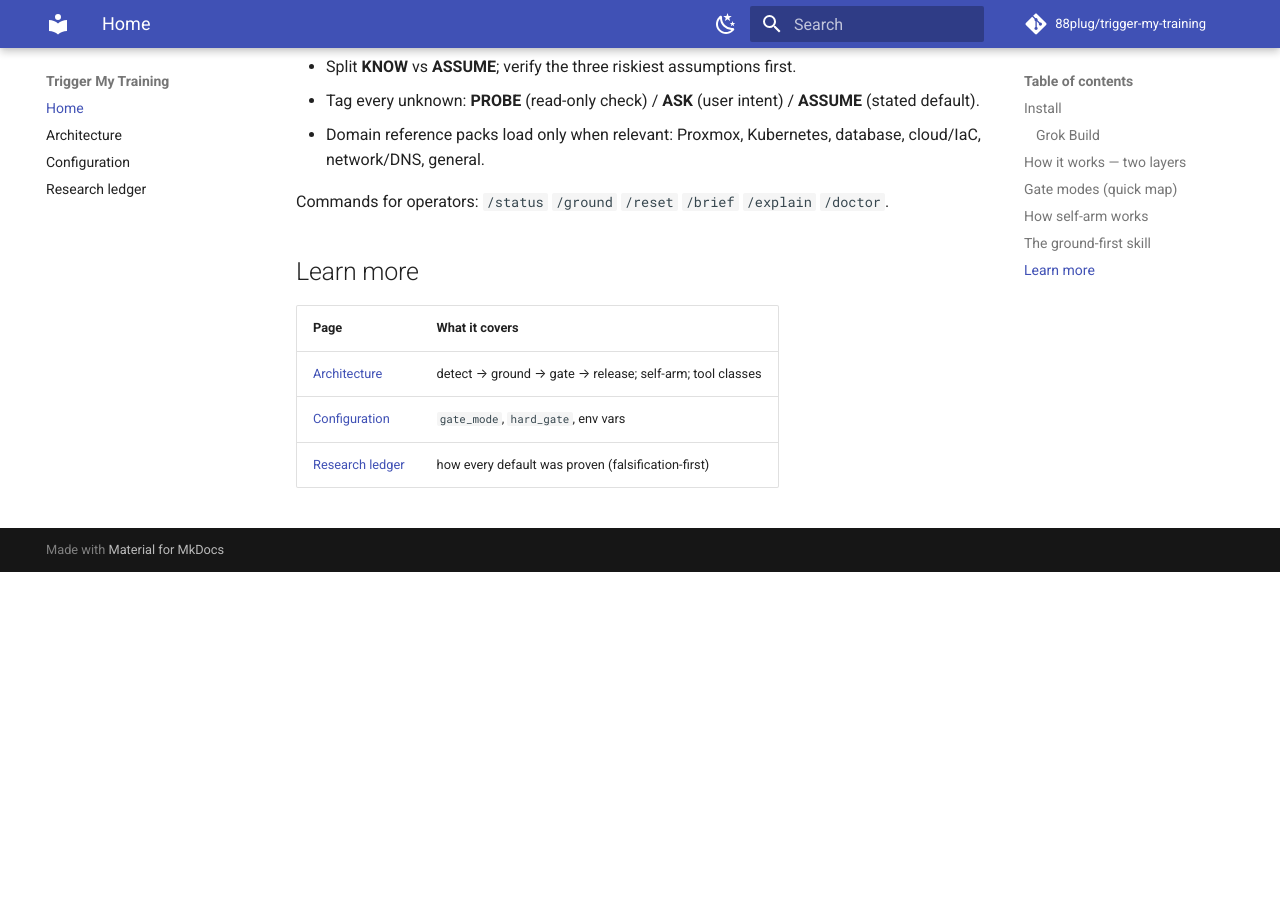
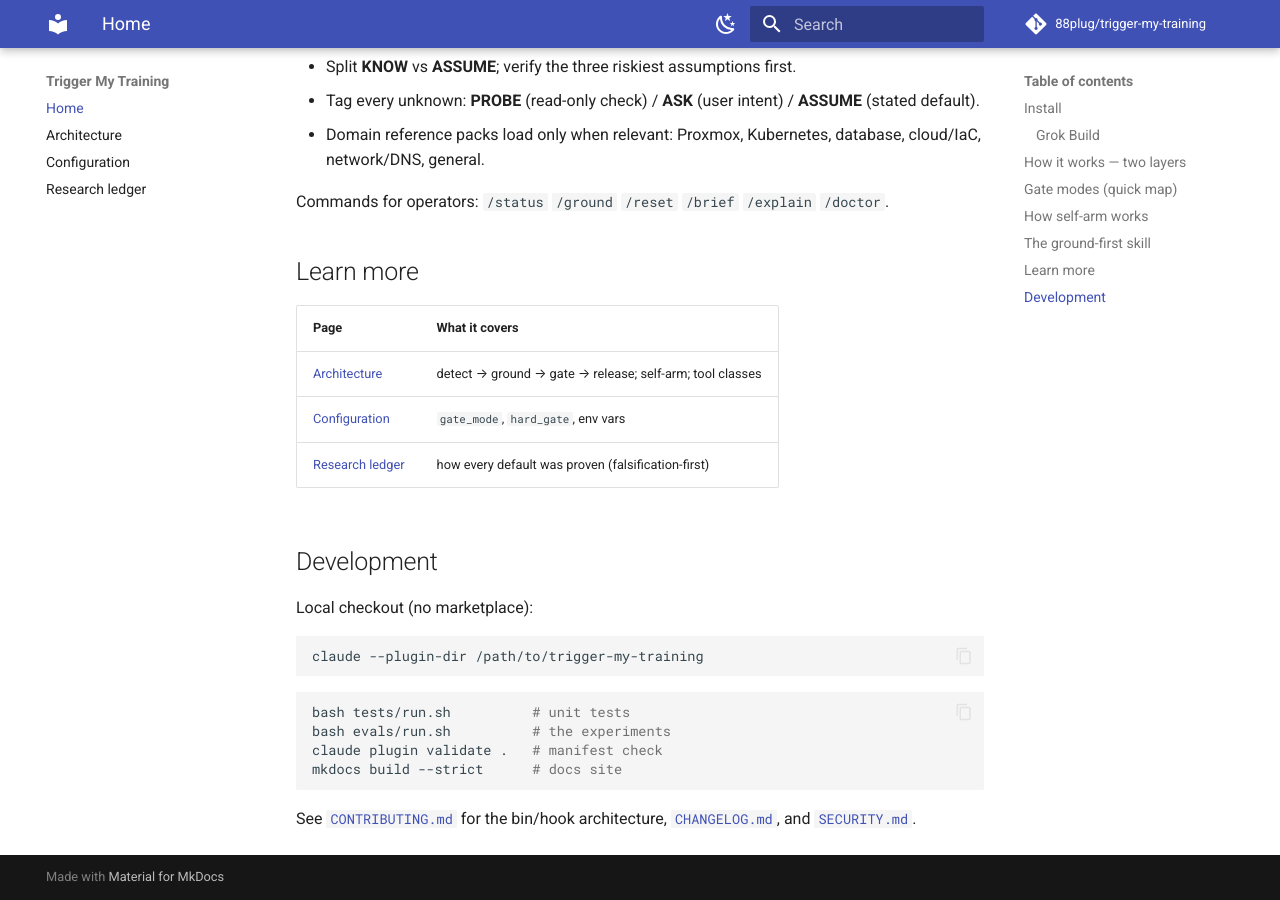
Before and after one commit to 88plug/trigger-my-training, an MkDocs documentation site: the page built from docs/index.md, in a window 1280 px wide and 900 px high, scrolled down 3088 px. Built offline with MkDocs 1.6.1 and Material for MkDocs 9.7.7, drawn with Linux system fonts in a browser that asks for light colours; comment, search, counter and statistics services are not loaded; before the commit the page ends 3660 px from its top, so only the background shows below that.

Commit message:
docs: close soft residuals — docs/README parity + MkDocs standard
- site_description = README SEO one-liner (YAML-safe)
- edit_uri: edit/main/docs/
- docs badge + Features/Development/Metrics from README when missing
- rewrite repo-relative links to GitHub absolute for strict builds

````diff
--- a/docs/index.md
+++ b/docs/index.md
@@ -4,6 +4,7 @@
 [![License: FSL-1.1-ALv2](https://img.shields.io/badge/license-FSL--1.1--ALv2-blue?style=flat)](https://github.com/88plug/trigger-my-training/blob/main/LICENSE)
 [![Version](https://img.shields.io/badge/version-2026.6.23-green?style=flat)](https://github.com/88plug/trigger-my-training/blob/main/CHANGELOG.md)
 [![Claude Code plugin](https://img.shields.io/badge/Claude%20Code-plugin-8A2BE2?style=flat)](https://github.com/88plug/claude-code-plugins)
+[![Docs](https://img.shields.io/badge/docs-online-blue?style=flat)](https://88plug.github.io/trigger-my-training/)
 
 **A ground-first reflex for coding agents.** On a complex or irreversible
 request, the agent stops, reconstructs the domain's reality, treats its own
@@ -45,7 +46,7 @@
     ```
 
 At enable time you can set `gate_mode` and `hard_gate` (see
-[Configuration](userconfig-design.md)). Defaults are safe: gate on, hard deny.
+[Configuration](https://github.com/88plug/trigger-my-training/blob/main/userconfig-design.md)). Defaults are safe: gate on, hard deny.
 
 Optional status-line badge (`⏚ TMT:armed` / `:grounded`):
 
@@ -89,7 +90,7 @@
 
 Independent kill-switch: `hard_gate=false` keeps the skill reflex but stops the
 deny (advisory-only). Full tables and env wiring live in
-[Configuration](userconfig-design.md).
+[Configuration](https://github.com/88plug/trigger-my-training/blob/main/userconfig-design.md).
 
 !!! warning "Default is the hard deny"
     `gate_mode=full` and `hard_gate=true` are the defaults. A destructive/infra
@@ -121,7 +122,7 @@
          grounded                → ALLOW
 ```
 
-Details, tool classes, and the release path: [Architecture](architecture.md).
+Details, tool classes, and the release path: [Architecture](https://github.com/88plug/trigger-my-training/blob/main/architecture.md).
 
 !!! warning "`tmt-ground commit` requires real probes"
     Commit refuses if no read-only probe is on record. Grounding means verifying
@@ -146,6 +147,24 @@
 
 | Page | What it covers |
 |---|---|
-| [Architecture](architecture.md) | detect → ground → gate → release; self-arm; tool classes |
-| [Configuration](userconfig-design.md) | `gate_mode`, `hard_gate`, env vars |
-| [Research ledger](research.md) | how every default was proven (falsification-first) |
+| [Architecture](https://github.com/88plug/trigger-my-training/blob/main/architecture.md) | detect → ground → gate → release; self-arm; tool classes |
+| [Configuration](https://github.com/88plug/trigger-my-training/blob/main/userconfig-design.md) | `gate_mode`, `hard_gate`, env vars |
+| [Research ledger](https://github.com/88plug/trigger-my-training/blob/main/research.md) | how every default was proven (falsification-first) |
+
+## Development
+
+Local checkout (no marketplace):
+
+```bash
+claude --plugin-dir /path/to/trigger-my-training
+```
+
+```bash
+bash tests/run.sh          # unit tests
+bash evals/run.sh          # the experiments
+claude plugin validate .   # manifest check
+mkdocs build --strict      # docs site
+```
+
+See [`CONTRIBUTING.md`](https://github.com/88plug/trigger-my-training/blob/main/CONTRIBUTING.md) for the bin/hook architecture,
+[`CHANGELOG.md`](https://github.com/88plug/trigger-my-training/blob/main/CHANGELOG.md), and [`SECURITY.md`](https://github.com/88plug/trigger-my-training/blob/main/SECURITY.md).
--- a/mkdocs.yml
+++ b/mkdocs.yml
@@ -1,5 +1,5 @@
 site_name: Trigger My Training
-site_description: A ground-first reflex for coding agents — judge complexity from training, ground before acting, hard-block the irreversible step.
+site_description: 'Claude Code plugin for agent safety and grounding — a ground-first reflex'
 site_url: https://88plug.github.io/trigger-my-training/
 repo_url: https://github.com/88plug/trigger-my-training
 repo_name: 88plug/trigger-my-training
````
